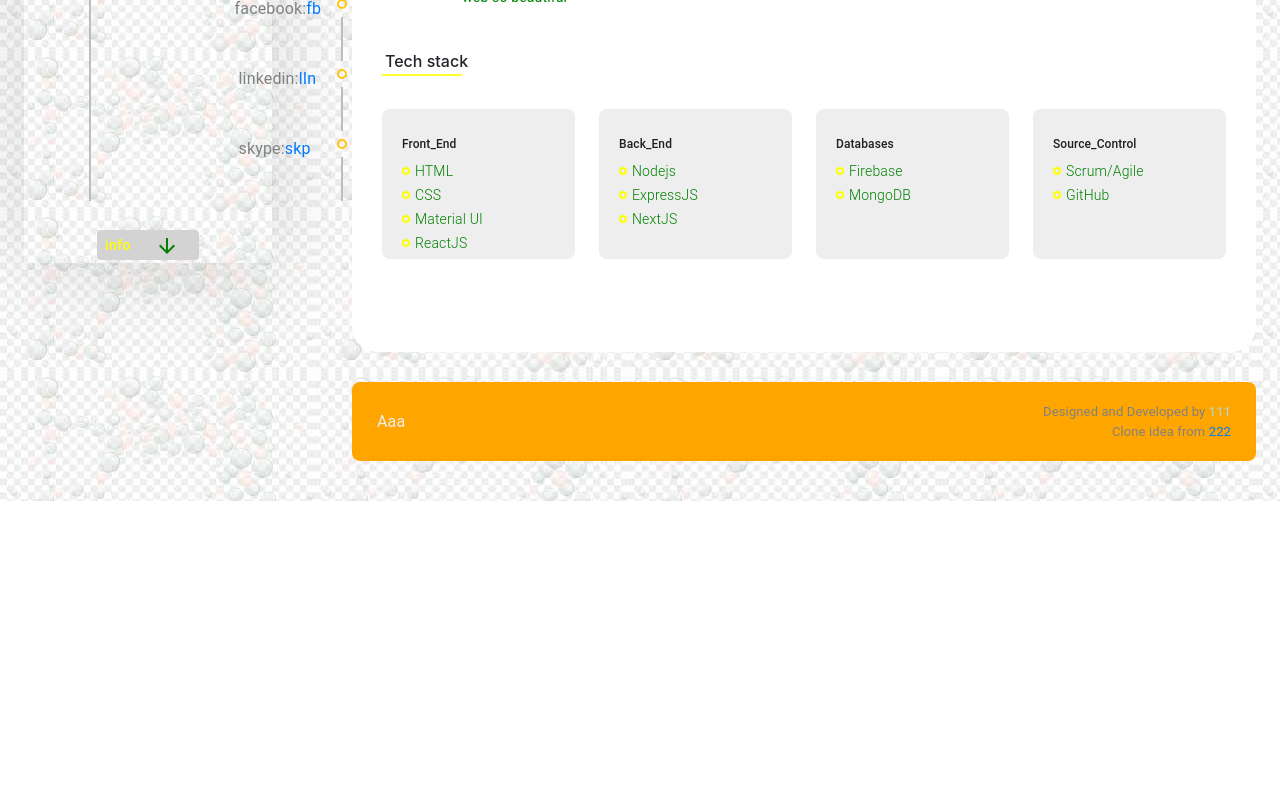
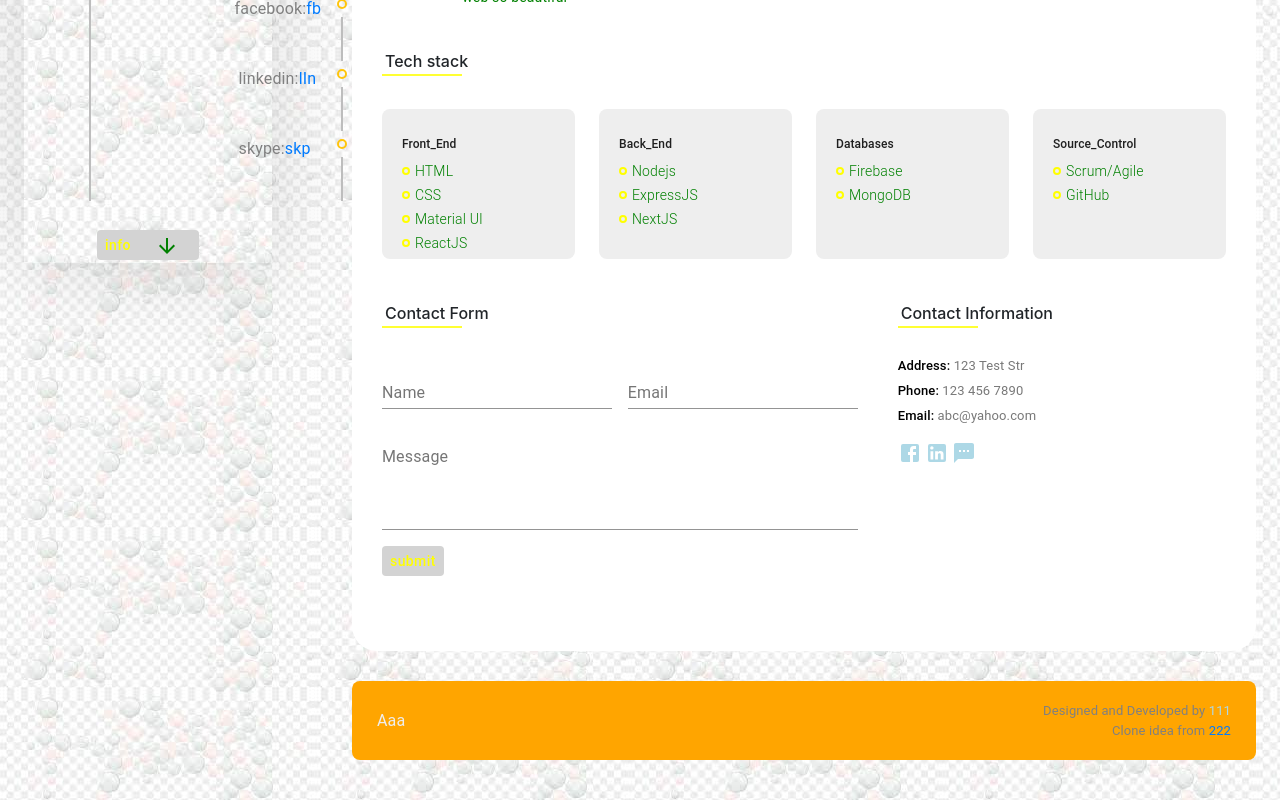
Before and after one commit to hoanganh-do/my-app, a React (Create React App) app: page /resume in a window 1280 px wide. Shown: the part 586-1386 px from the top of the page. Before the commit the page ends 1087 px from the top, so only its background shows below. Built offline with nearby package versions, Linux system fonts and the light colour scheme.

Commit message:
cre, css contact frm

```diff
--- a/src/pages/Resume/Resume.js
+++ b/src/pages/Resume/Resume.js
@@ -1,7 +1,9 @@
-import { Grid, Icon, Paper, Typography } from "@material-ui/core";
+import { Grid, Icon, Paper, Typography, TextField } from "@material-ui/core";
 import React from "react";
 
 import TimelineDot from "@material-ui/lab/TimelineDot";
+
+import CustomButton from "../../components/Button/Button";
 
 import resumeData from "../../utils/resumeData";
 import { makeStyles } from "@material-ui/core/styles";
@@ -65,23 +67,47 @@ const useStyles = makeStyles((theme) => ({
     fontSize: "16px",
     fontWeight: "500",
     lineHeight: "30px",
-    textAlign: 'center',
+    textAlign: "center",
   },
   service_description: {
     color: "green", //'#989898',
     // borderColor: 'yellow',
     // marginRight: '5px',
-    textAlign: 'center'
+    textAlign: "center",
   },
   service_icon: {
     fontSize: "33px",
     marginLeft: "0",
-    paddingLeft: '80px',
+    paddingLeft: "80px",
     fontWeight: "300",
     color: "black",
   },
 
   // End of Services
+  // Contacts
+  contactInfo_item: {
+    fontSize: "13px",
+    color: "#787878",
+    lineHeight: '9px'
+  },
+
+  span: {
+    color: 'black',
+    fontWeight: '500'
+  },
+
+  // contactInfo_container: {
+  //   marginTop: "15px"
+  // },
+
+  contactInfo_icon: {
+    // marginTop: "15px",
+    marginRight: "3px",
+    fontSize: '40.5px',
+    color: 'lightblue'
+  }
+
+  // End of Contacts
 }));
 
 const Resume = () => {
@@ -169,7 +195,86 @@ const Resume = () => {
       </Grid>
 
       {/* Contact */}
-      <Grid container className=""></Grid>
+      <Grid container spacing={5} className="section pt_45 pb_45">
+        {/* Contact form */}
+        <Grid item xs={12} lg={7}>
+          <Grid container>
+            <Grid item className="section_title mb_30">
+              <span></span>
+              <h6 classname="section_title_text">Contact Form</h6>
+            </Grid>
+
+            <Grid item xs={12}>
+              <Grid container spacing={2}>
+                <Grid item xs={12} sm={6}>
+                  <TextField fullWidth name="name" label="Name" />
+                </Grid>
+                <Grid item xs={12} sm={6}>
+                  <TextField fullWidth name="email" label="Email" />
+                </Grid>
+                <Grid item xs={12}>
+                  <TextField
+                    fullWidth
+                    name="Message"
+                    label="Message"
+                    multiline
+                    rows={4}
+                  />
+                </Grid>
+                <Grid item xs={12}>
+                  <CustomButton text="Submit"></CustomButton>
+                </Grid>
+              </Grid>
+            </Grid>
+          </Grid>
+        </Grid>
+
+        {/* Contact information */}
+        <Grid item xs={12} lg={5}>
+          <Grid container>
+            <Grid item className="section_title mb_30">
+              <span></span>
+              <h6 className="section_title_text">Contact Information</h6>
+            </Grid>
+
+            <Grid item xs={12}>
+              <Grid container spacing={2}>
+                <Grid item xs={12}>
+                  <Typography className={classes.contactInfo_item}>
+                    <span className={classes.span}>Address:</span> {resumeData.address}
+                  </Typography>
+                </Grid>
+                <Grid item xs={12}>
+                    <Typography className={classes.contactInfo_item}>
+                      <span className={classes.span}>Phone:</span> {resumeData.phone}
+                    </Typography>
+                </Grid>
+                <Grid item xs={12}>
+                    <Typography className={classes.contactInfo_item}>
+                      <span className={classes.span}>Email:</span> {resumeData.email}
+                    </Typography>
+                </Grid>
+              </Grid>
+            </Grid>
+
+
+            <Grid item xs={12}>
+              <Grid container className="">
+                {Object.keys(resumeData.socials).map((key) => (
+                  <Grid item className="">
+                    {/* <a href={resumeData.socials[key].link}></a> */}
+                    <span className={classes.contactInfo_icon}>
+                      {resumeData.socials[key].icon}
+                    </span>
+                  </Grid>
+                ))}
+              </Grid>
+            </Grid>
+
+          </Grid>
+        </Grid>
+
+      </Grid>
     </>
   );
 };
```
Also changed, not shown: 1 other file (tests, documents, lock files or other folders).
